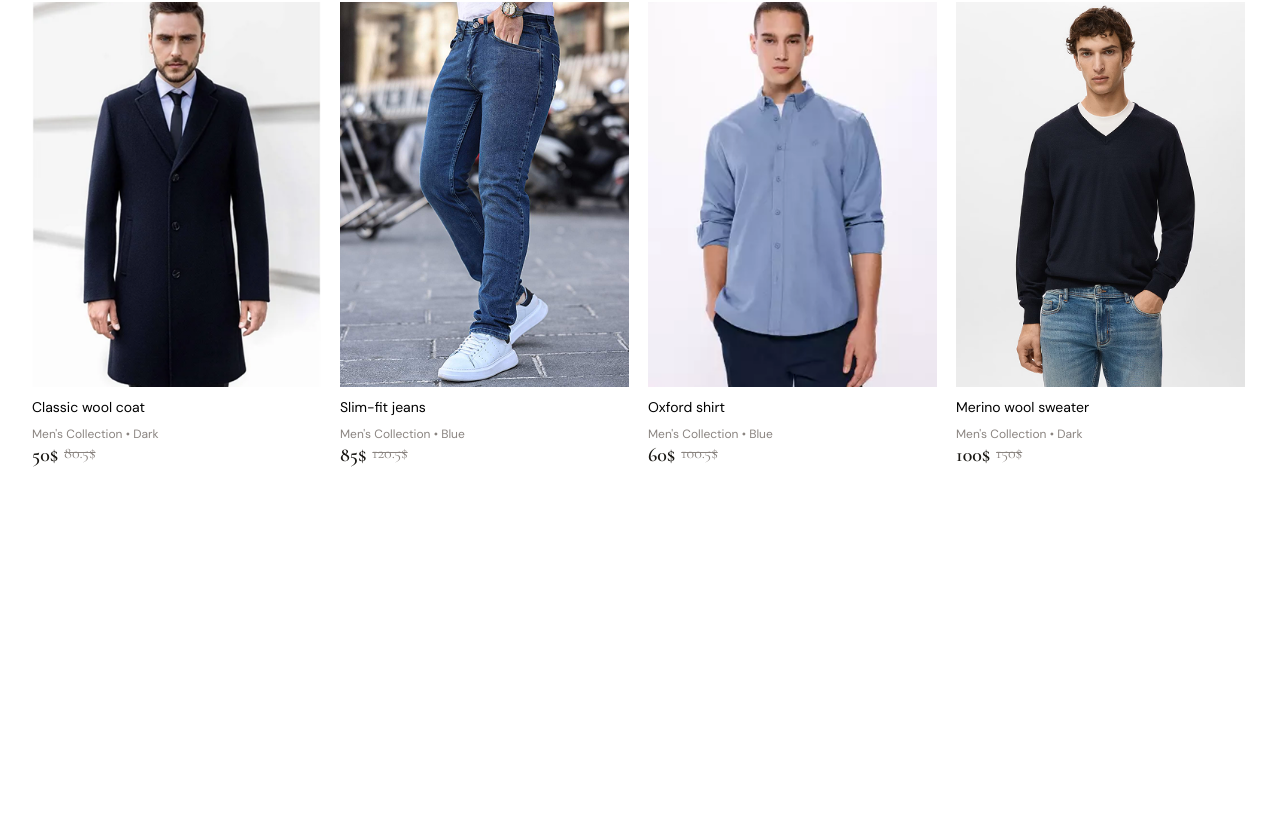
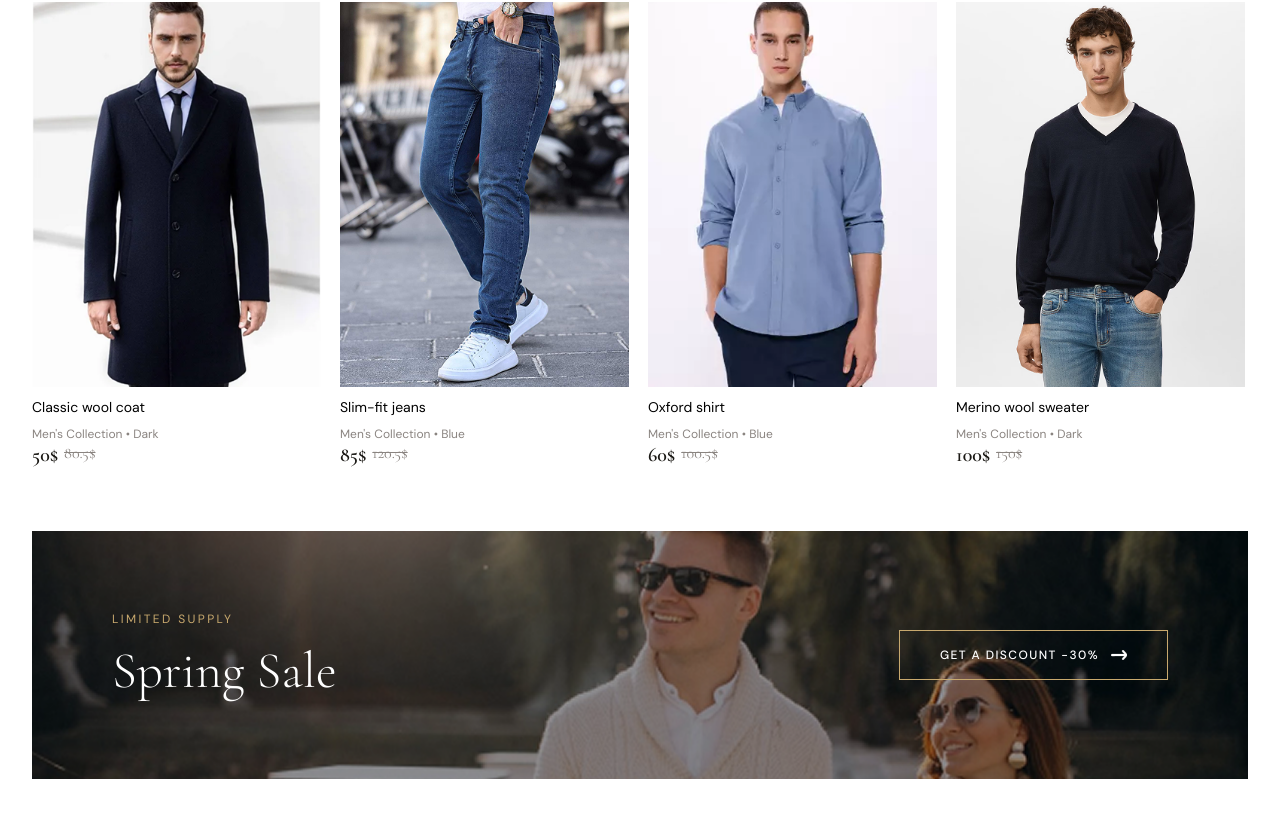
Before and after one commit to yaroslavbuzovskyi/ARKON, a React (Create React App) app in the folder frontend/: page / in a window 1280 px wide. Shown: the part 1835-2652 px from the top of the page. Before the commit the page ends 2366 px from the top, so only its background shows below. Built offline with nearby package versions, Linux system fonts and the light colour scheme.

Commit message:
feat: added a banner with a limited-time offer

```diff
--- /dev/null
+++ b/frontend/src/Components/Offers/Offers.css
@@ -0,0 +1,66 @@
+*{
+    padding: 0;
+    margin: 0;
+    box-sizing: border-box;
+}
+
+.offers{
+    height: 100%;
+    max-width: 1216px;
+    margin: 4rem auto;
+
+}
+
+.offers .container{
+    display: flex;
+    justify-content: space-between;
+    align-items: center;
+    background-image: url('../Assets/promo-banner.png');
+    background-size: cover;
+    background-position: center;
+    background-repeat: no-repeat;
+    padding: 5rem;
+}
+
+.offers-left p{
+    font-family: "DM Sans", sans-serif;
+    font-size: 12px;
+    letter-spacing: 0.2em;
+    text-transform: uppercase;
+    color: #C8A96E;
+    margin-bottom: 1rem;
+}
+
+.offers-left h1{
+    max-width: 240px;
+    font-family: "Cormorant Garamond", serif;
+    font-size: clamp(2rem, 4vw, 3.5rem);
+    font-weight: 300;
+    color: white;
+    line-height: 1.1;
+}
+
+.offers-right button{
+    cursor: pointer;
+    display: flex;
+    align-items: center;
+    gap: 12px;
+    padding: 1rem 2.5rem;
+    border: 1px solid #C8A96E;
+    outline: none;
+    background: transparent;
+    font-weight: 500;
+    font-size: 12px;
+    letter-spacing: 0.12em;
+    text-transform: uppercase;
+    color: white;
+    transition: 0.3s ease;
+}
+
+.offers-right button img{
+    width: 16px;
+}
+
+.offers-right button:hover {
+    background: #C8A96E;
+}
--- /dev/null
+++ b/frontend/src/Components/Offers/Offers.jsx
@@ -0,0 +1,21 @@
+import React from 'react'
+import './Offers.css'
+import arrow_icon from '../Assets/arrow.png';
+
+const Offers = () => {
+    return (
+        <div className='offers'>
+            <div className="container">
+                <div className="offers-left">
+                    <p>Limited supply</p>
+                    <h1>Spring Sale</h1>
+                </div>
+                <div className="offers-right">
+                    <button>Get a discount -30%<img src={arrow_icon} alt="" /></button>
+                </div>
+            </div>
+        </div>
+    )
+}
+
+export default Offers
--- a/frontend/src/Pages/Home.jsx
+++ b/frontend/src/Pages/Home.jsx
@@ -2,6 +2,7 @@ import React from 'react'
 import Hero from '../Components/Hero/Hero'
 import Popular from '../Components/Popular/Popular'
 import Categories from '../Components/Categories/Categories'
+import Offers from '../Components/Offers/Offers'
 
 const Home = () => {
   return (
@@ -9,6 +10,7 @@ const Home = () => {
         <Hero/>
         <Categories/>
         <Popular/>
+        <Offers/>
     </div>
   )
 }
--- a/frontend/src/index.css
+++ b/frontend/src/index.css
@@ -1,5 +1,9 @@
+@import url('https://fonts.googleapis.com/css2?family=Cormorant+Garamond:ital,wght@0,300..700;1,300..700&family=DM+Sans:ital,opsz,wght@0,9..40,100..1000;1,9..40,100..1000&display=swap');
+
 body {
+  padding: 0;
   margin: 0;
+  box-sizing: border-box;
   font-family: -apple-system, BlinkMacSystemFont, 'Segoe UI', 'Roboto', 'Oxygen',
     'Ubuntu', 'Cantarell', 'Fira Sans', 'Droid Sans', 'Helvetica Neue',
     sans-serif;
```
